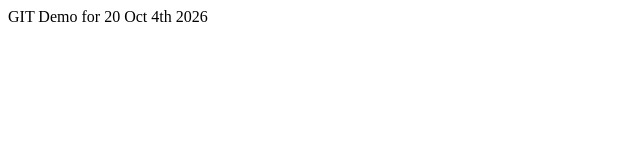
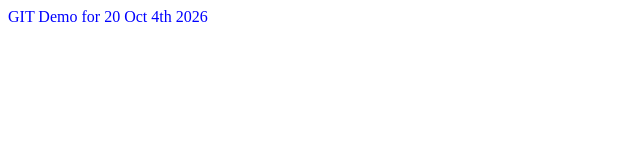
Before and after one commit to Vaibhav-786/git-20, a plain HTML site: page index.html in a window 1280 px wide. Shown: the whole page, without its empty margins (0-640 px from the left). Drawn offline with Linux system fonts and the light colour scheme.

Commit message:
Added: index.css

```diff
--- /dev/null
+++ b/index.css
@@ -0,0 +1,3 @@
+body{
+    color:blue;
+}
--- a/index.html
+++ b/index.html
@@ -1,4 +1,5 @@
 <!DOCTYPE html>
 <html>
 <head> GIT Demo for 20 Oct 4th 2026</head>
+<link rel="stylesheet" href="index.css">
 </html>
```
